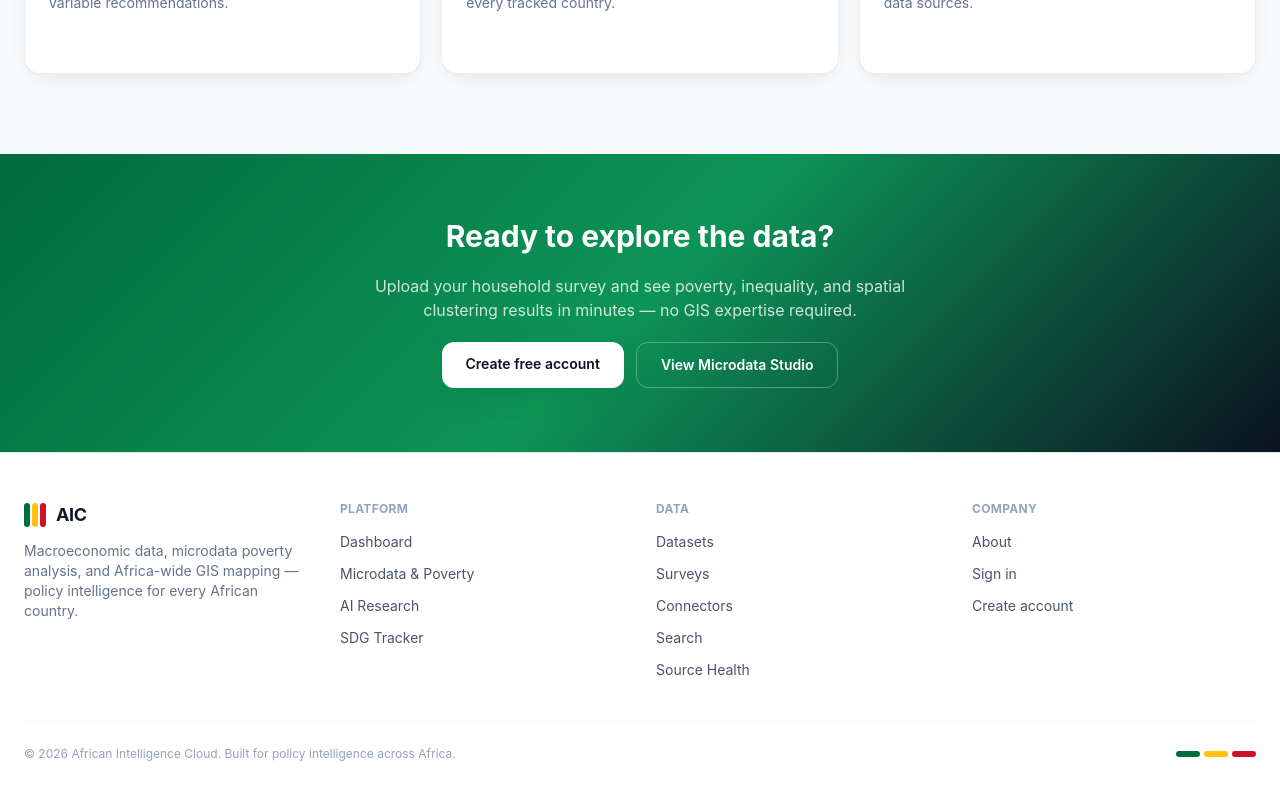
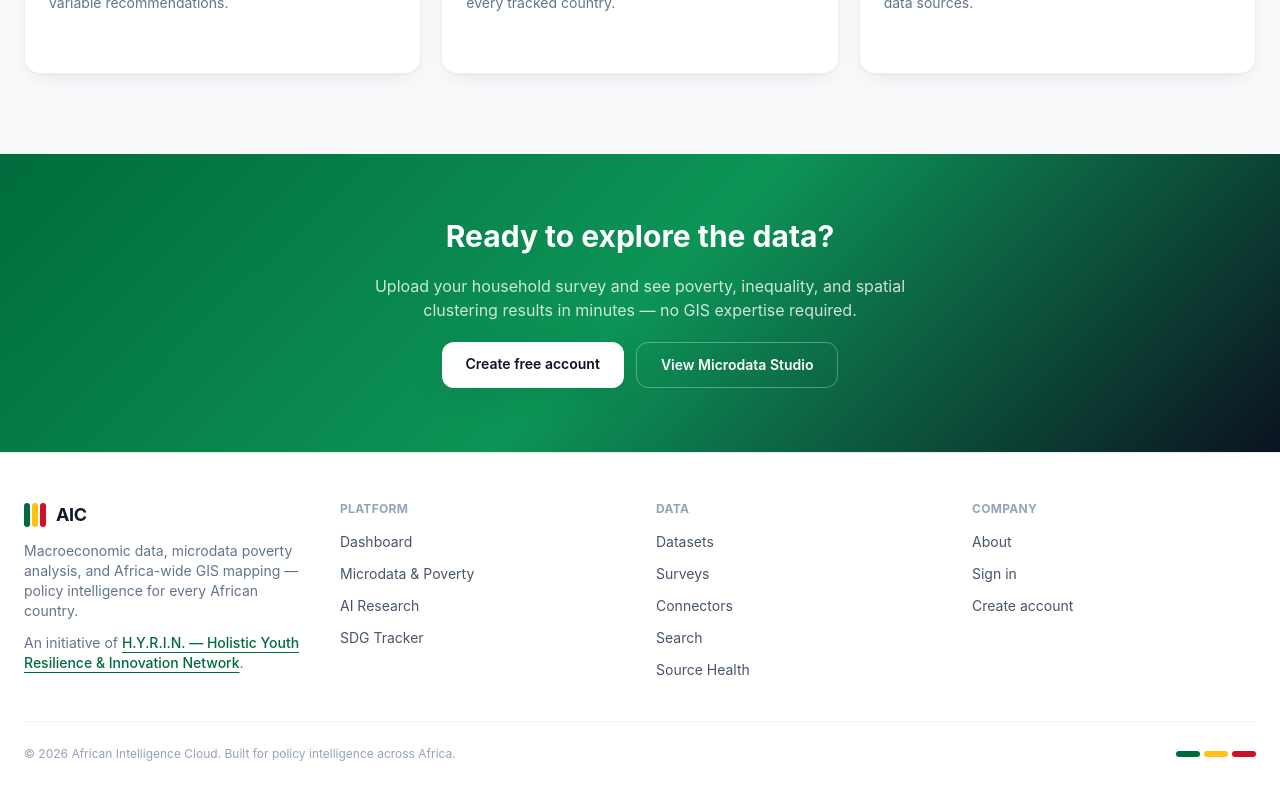
Before and after one commit to dr-luqman-afolabi/african-intelligence-cloud, a Next.js app in the folder frontend/: page / in a window 1280 px wide. Shown: the part 1422-2222 px from the top of the page. Built offline with nearby package versions, Linux system fonts and the light colour scheme.

Commit message:
feat: link AIC to H.Y.R.I.N. in footer

```diff
--- a/frontend/src/components/Footer.tsx
+++ b/frontend/src/components/Footer.tsx
@@ -42,6 +42,18 @@ export default function Footer() {
               Macroeconomic data, microdata poverty analysis, and Africa-wide GIS mapping — policy
               intelligence for every African country.
             </p>
+            <p className="mt-3 max-w-xs text-sm text-aic-muted">
+              An initiative of{" "}
+              <a
+                href="https://hyrin.org"
+                target="_blank"
+                rel="noopener noreferrer"
+                className="font-medium text-aic-green underline underline-offset-4"
+              >
+                H.Y.R.I.N. — Holistic Youth Resilience &amp; Innovation Network
+              </a>
+              .
+            </p>
           </div>
           {COLUMNS.map((col) => (
             <div key={col.title}>
```
